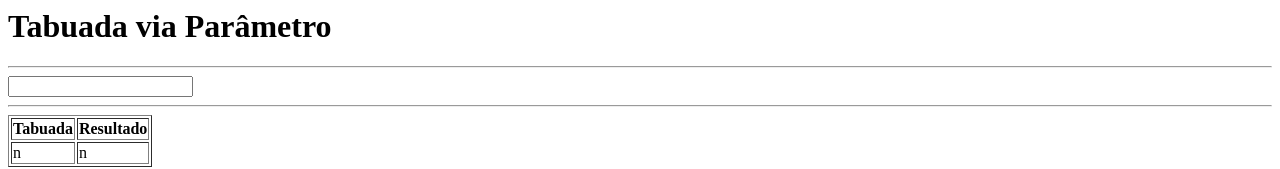
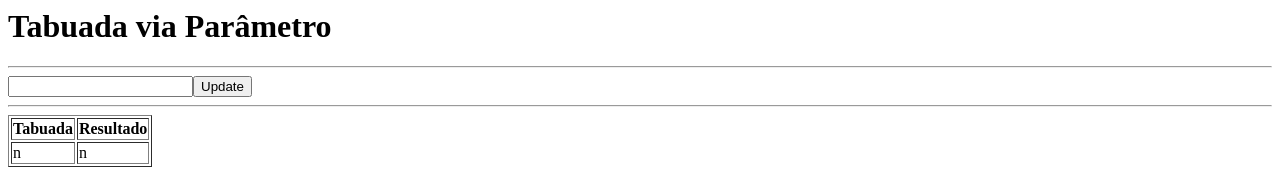
Before and after one commit to thayllaa/Angular_Tabuada-via-User, an Angular app: page / in a window 1280 px wide. Shown: the top 169 px of the page. Built offline with nearby package versions, Linux system fonts and the light colour scheme.

Commit message:
2 files modified

```diff
--- a/src/tabuada/tabuada.component.html
+++ b/src/tabuada/tabuada.component.html
@@ -1,5 +1,6 @@
 <div>
   <input type="number" />
+  <button (click)="update()"> Update </button>
   <hr/>
   <table border="1">
     <tr>
--- a/src/tabuada/tabuada.component.ts
+++ b/src/tabuada/tabuada.component.ts
@@ -10,7 +10,11 @@ import { CommonModule } from '@angular/common';
   styleUrls: ['./tabuada.component.css'],
 })
 export class TabuadaComponent implements OnInit {
-  constructor() {}
+  update() {}
+
+  constructor() {
+    this.update;
+  }
 
   ngOnInit() {}
 }
```
